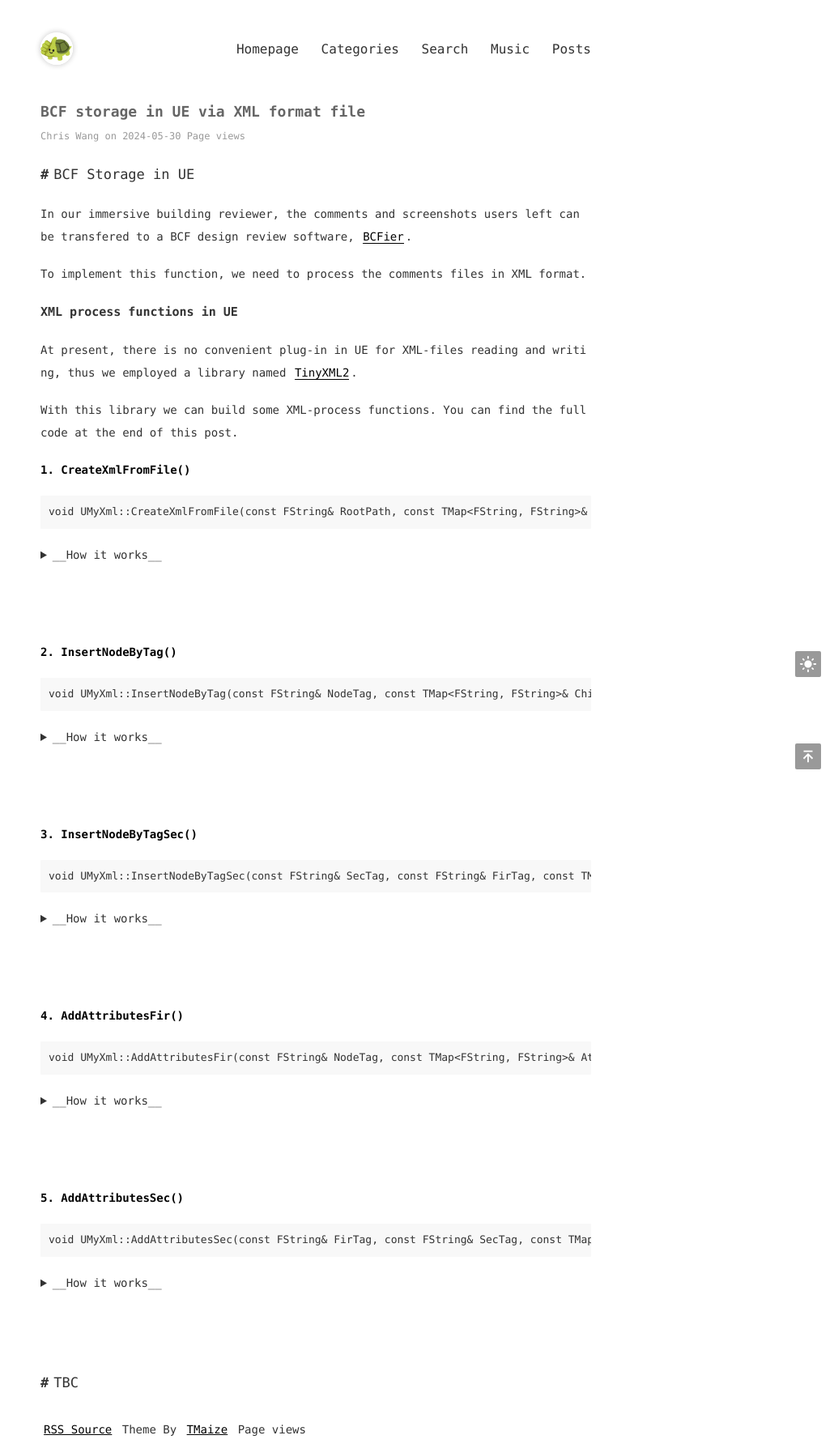
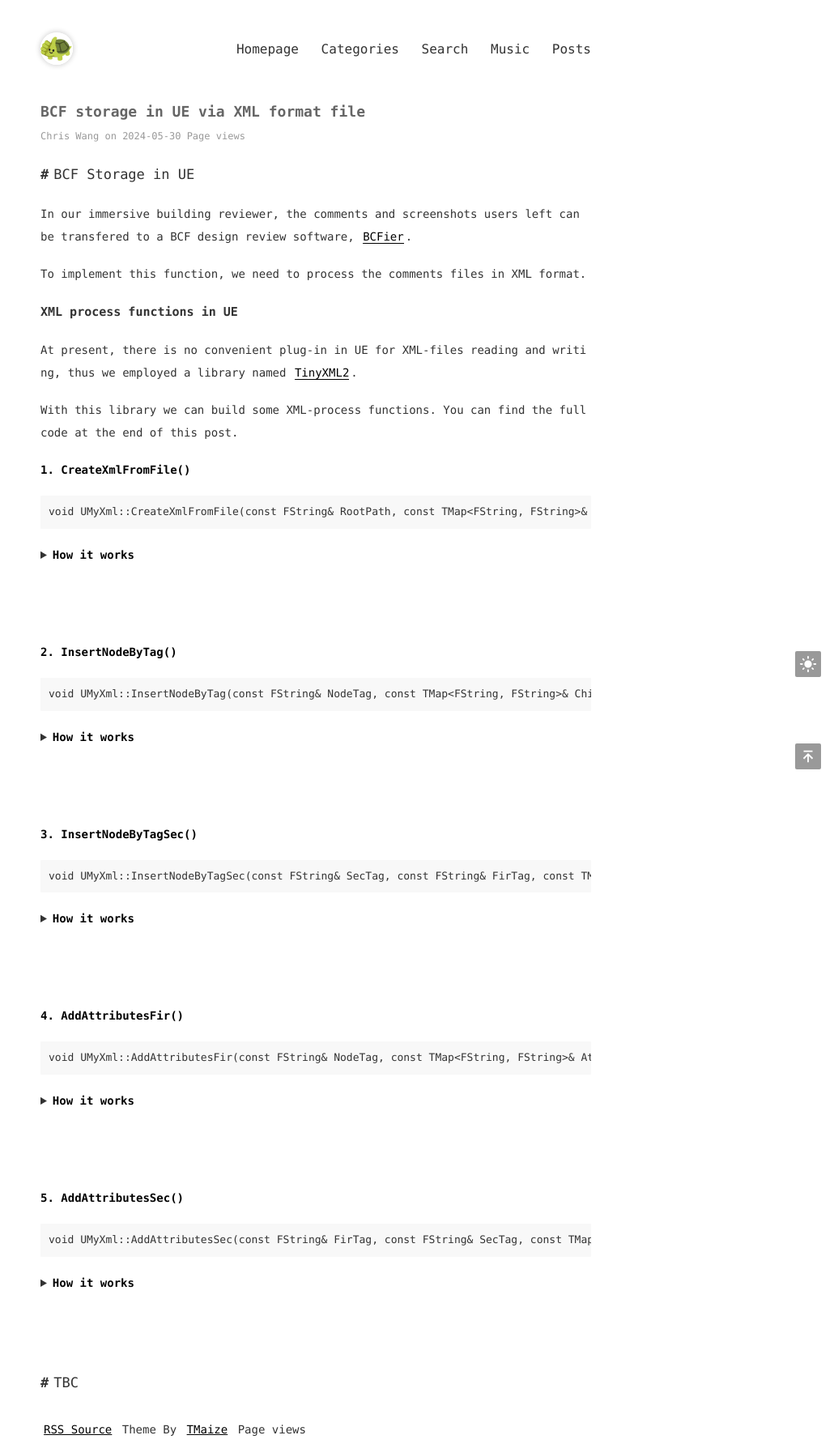
Before and after one commit to F1yingCt/F1yingCt.github.io, a Jekyll site: the page built from _posts/2024-5-30-Bcf-storage-in-UE-via-xml-format-file.md, in a window 1280 px wide. Shown: the whole page at 81% size, without its empty margins (250-1280 px from the left). Built offline with Jekyll 4.4.1, drawn with Linux system fonts in a browser that asks for light colours; comment, search, counter and statistics services are not loaded.

````diff
--- a/_posts/2024-5-30-Bcf-storage-in-UE-via-xml-format-file.md
+++ b/_posts/2024-5-30-Bcf-storage-in-UE-via-xml-format-file.md
@@ -25,8 +25,8 @@ __1. CreateXmlFromFile()__
 void UMyXml::CreateXmlFromFile(const FString& RootPath, const TMap<FString, FString>& ChildNodes, const FString& path, bool IsRepeatable)
 ```
 <details>
-  <summary>__How it works__</summary>
-  Input a XML file  `RootPath`, and if needed, create child-nodes.<br> This function will transverse `Childnodes` and create them in a new XML file, then   save the new file to `path` .
+  <summary><b>How it works</b></summary>
+  Input a XML file  <code>RootPath</code>, and if needed, create child-nodes.<br> This function will transverse <code>Childnodes</code> and create them in a new XML file, then   save the new file to <code>path</code> .
 </details>
 <br><br>
 
@@ -40,10 +40,10 @@ __2. InsertNodeByTag()__
 void UMyXml::InsertNodeByTag(const FString& NodeTag, const TMap<FString, FString>& ChildNodes, const FString& RootPath, bool IsRepeatable)
 ```
 <details>
-  <summary>__How it works__</summary>
-  Input a XML file `RootPath` and target tag`NodeTag`.<br>
-This function will transverse `Childnodes` and create them in a new XML file, then find the child-nodes of node with given`NodeTag`. If these child-nodes already exist and are not repeatable, update their content, otherwise create them.<br>
-Then save the  file to `RootPath`
+  <summary><b>How it works</b></summary>
+  Input a XML file <code>RootPath</code> and target tag<code>NodeTag</code>.<br>
+This function will transverse <code>Childnodes</code> and create them in a new XML file, then find the child-nodes of node with given<code>NodeTag</code>. If these child-nodes already exist and are not repeatable, update their content, otherwise create them.<br>
+Then save the  file to <code>RootPath</code>
 </details>
 
 <br><br>
@@ -56,8 +56,8 @@ __3. InsertNodeByTagSec()__
 void UMyXml::InsertNodeByTagSec(const FString& SecTag, const FString& FirTag, const TMap<FString, FString>& ChildNodes, const FString& RootPath, bool IsRepeatable)
 ```
 <details>
-  <summary>__How it works__</summary>
-  This function is similar to InsertNodeByTag(), but it processes the child-node with tag`SecTag` of the parent-node with tag`FirTag`.
+  <summary><b>How it works</b></summary>
+  This function is similar to InsertNodeByTag(), but it processes the child-node with tag<code>SecTag</code> of the parent-node with tag<code>FirTag</code>.
 </details>
 
 
@@ -70,8 +70,8 @@ __4. AddAttributesFir()__
 void UMyXml::AddAttributesFir(const FString& NodeTag, const TMap<FString, FString>& Attributes, const FString& RootPath)
 ```
 <details>
-  <summary>__How it works__</summary>
-  Input a XML file `RootPath` and target tag`NodeTag`.<br>Find the node with tag`NodeTag`, add the attributes`Attributes` and save the file.
+  <summary><b>How it works</b></summary>
+  Input a XML file <code>RootPath</code>and target tag<code>NodeTag</code>.<br>Find the node with tag<code>NodeTag</code>, add the attributes<code>Attributes</code> and save the file.
 </details>
 
 
@@ -90,8 +90,8 @@ __5. AddAttributesSec()__
 void UMyXml::AddAttributesSec(const FString& FirTag, const FString& SecTag, const TMap<FString, FString>& Attributes, const FString& RootPath)
 ```
 <details>
-  <summary>__How it works__</summary>
-  This function is similar to AddAttributesFir(), but it processes the child-node with tag`SecTag` of the parent-node with tag`FirTag`.
+  <summary><b>How it works</b></summary>
+  This function is similar to <code>AddAttributesFir()</code>, but it processes the child-node with tag<code>SecTag</code> of the parent-node with tag<code>FirTag</code>.
 </details>
 
 
````
